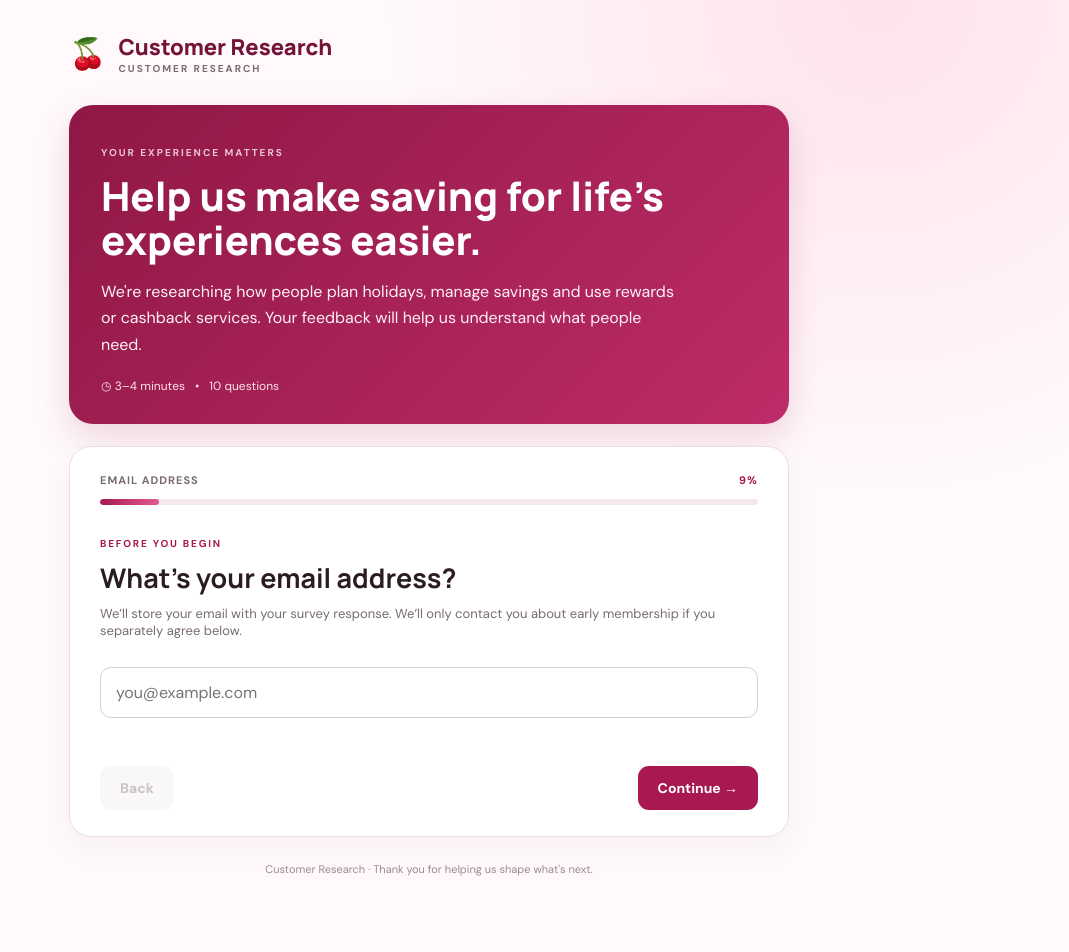
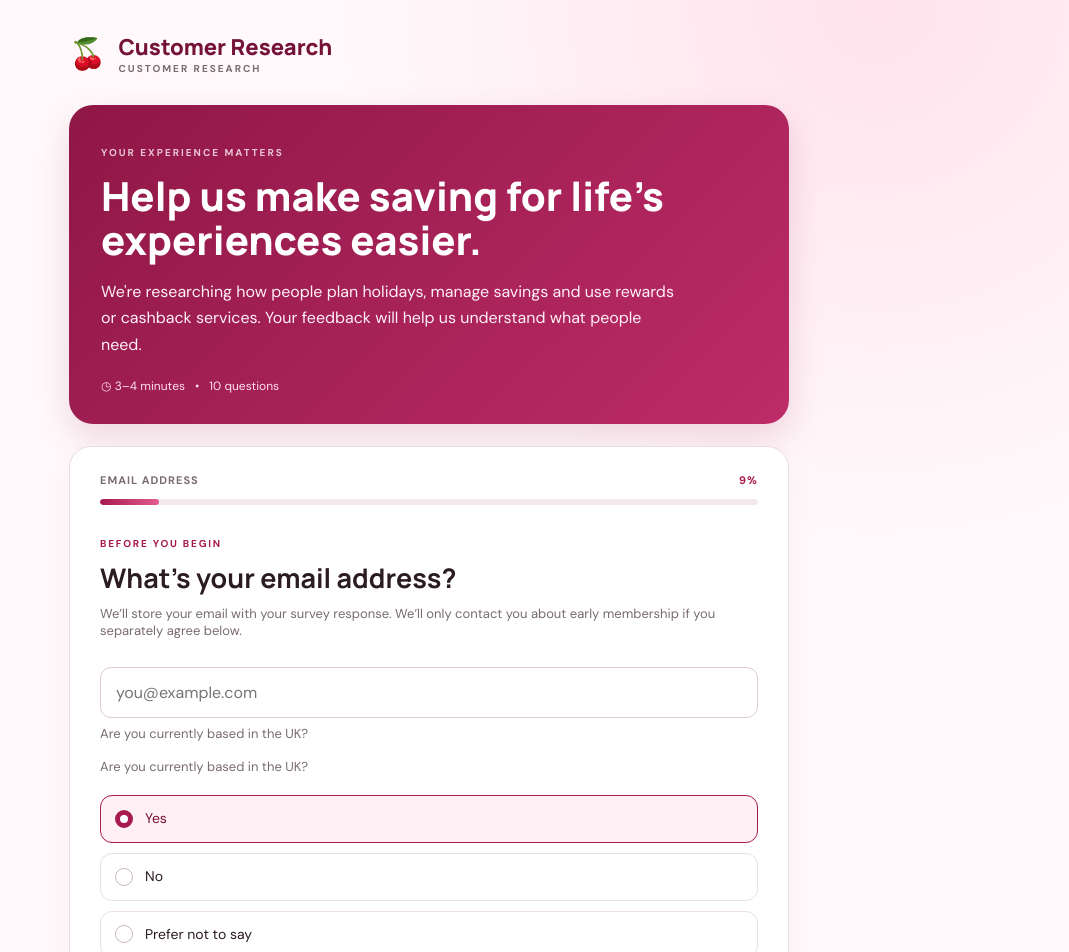
Before and after one commit to tejas-shukla/customer-research-survey, a Next.js app in the folder customer-research-survey-vercel/: page / in a window 1280 px wide. Shown: the top 952 px of the page, without its empty margins (211-1280 px from the left). Built offline with nearby package versions, Linux system fonts and the light colour scheme.

Commit message:
Combine UK question with email step and default Yes

```diff
--- a/customer-research-survey-vercel/app/page.tsx
+++ b/customer-research-survey-vercel/app/page.tsx
@@ -5,8 +5,8 @@ import { FormEvent, useState } from "react";
 type Answers = Record<string, string | string[]>;
 type Question = { id: string; title: string; type: "radio" | "multi" | "email"; options: string[]; hint?: string; max?: number };
 const questions: Question[] = [
-  { id: "email", title: "What's your email address?", type: "email", options: [], hint: "We’ll store your email with your survey response. We’ll only contact you about early membership if you separately agree below." },
-  {
+  { id: "email", title: "What's your email address?", type: "email", options: ["Yes", "No", "Prefer not to say"], hint: "We’ll store your email with your survey response. We’ll only contact you about early membership if you separately agree below." },
+ {
     id: "holiday_timing", title: "When did you last plan or book a holiday involving at least one overnight stay?",
     type: "radio", options: ["Within the last 3 months", "3–6 months ago", "6–12 months ago", "More than 12 months ago"]
   },
@@ -55,7 +55,7 @@ const questions: Question[] = [
 ];
 
 export default function Home() {
-  const [answers, setAnswers] = useState<Answers>({});
+  const [answers, setAnswers] = useState<Answers>({ uk_based: "Yes" });
   const [other, setOther] = useState<Record<string, string>>({});
   const [email, setEmail] = useState("");
   const [emailConsent, setEmailConsent] = useState(false);
@@ -66,11 +66,11 @@ export default function Home() {
   const [error, setError] = useState("");
   const progress = Math.round(((step + 1) / questions.length) * 100);
   const q = questions[step];
-  const selected = answers[q.id];
+  const selected = q.id === "email" ? answers.uk_based : answers[q.id];
   const isMulti = q.type === "multi";
   const isEmailRequired = answers.early_member === "Yes, definitely";
 
-  function setSingle(value: string) { setAnswers(a => ({ ...a, [q.id]: value })); }
+  function setSingle(value: string) { const answerId = q.id === "email" ? "uk_based" : q.id; setAnswers(a => ({ ...a, [answerId]: value })); }
   function toggle(value: string) {
     const current = Array.isArray(selected) ? selected : [];
     if (current.includes(value)) {
@@ -80,7 +80,7 @@ export default function Home() {
     }
   }
   function valid() {
-    if (q.id === "email") return /^[^\s@]+@[^\s@]+\.[^\s@]+$/.test(email.trim());
+    if (q.id === "email") return /^[^\s@]+@[^\s@]+\.[^\s@]+$/.test(email.trim()) && Boolean(selected);
     if (!selected || (Array.isArray(selected) && selected.length === 0)) return false;
     if (q.id === "early_member" && isEmailRequired && (!email.trim() || !emailConsent)) return false;
     return true;
@@ -120,7 +120,7 @@ export default function Home() {
         <h2>{q.title}</h2>
         {q.hint && <p className="hint">{q.hint}</p>}
         {q.id === "email" && <input className="text-input" type="email" required autoComplete="email" placeholder="you@example.com" value={email} onChange={e=>{setEmail(e.target.value); setError("");}} />}
-        <div className="options">
+        {q.id === "email" && <p className="hint">Are you currently based in the UK?</p>}        {q.id === "email" && <p className="hint">Are you currently based in the UK?</p>}        <div className="options">
           {q.options.map(option => {
             const checked = isMulti ? (Array.isArray(selected) && selected.includes(option)) : selected === option;
             return <label key={option} className={`option ${checked ? "selected" : ""}`}>
```
